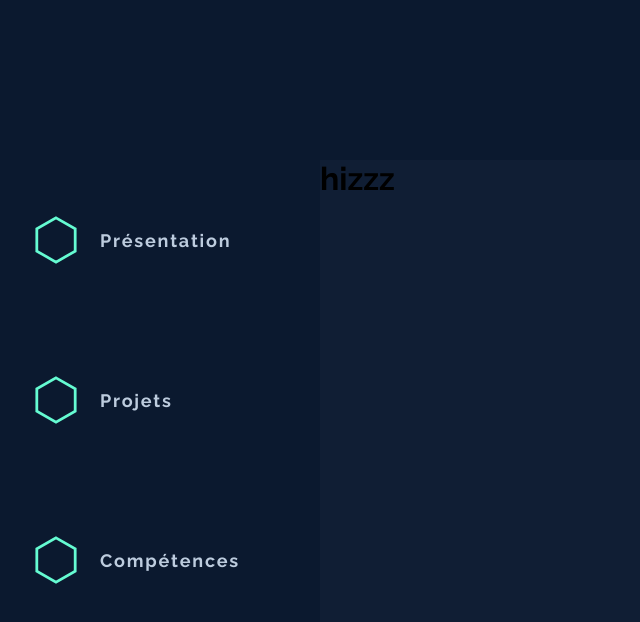
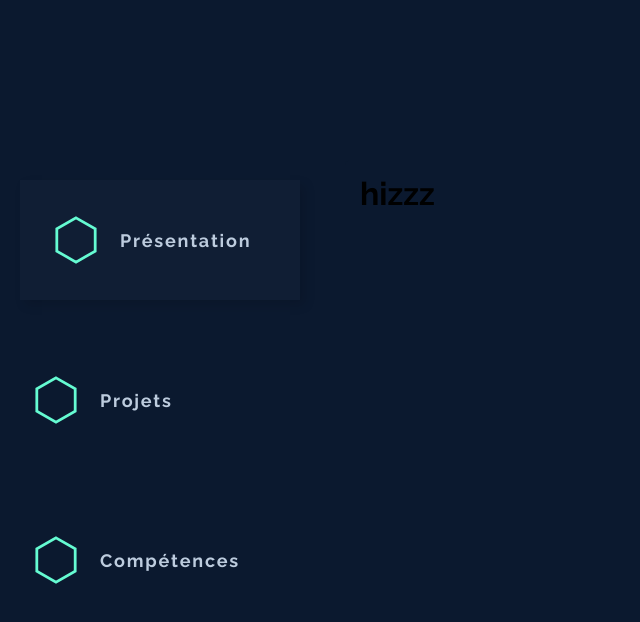
Before and after one commit to LAVITGaetan/portfolio-vue, a Vue app: page / in a window 1280 px wide. Both pictures are taken after a click on the element "Présentation". Shown: the top 622 px of the page, without its empty margins (0-640 px from the left). Built offline with nearby package versions, Linux system fonts and the light colour scheme.

Commit message:
Animation finale de la navbar

```diff
--- a/src/App.vue
+++ b/src/App.vue
@@ -1,11 +1,11 @@
 <template>
   <div id="app">
     <div id="grid">
-  <Content v-if="contentArray[0] == undefined"/>
-  <Presentation :msg="messagez" v-if="contentArray[0] === 'Presentation'"/>
-  <Project :msg="message" v-if="contentArray[0] === 'Project'"/>
-  <Competence :msg="messagea" v-if="contentArray[0] === 'Competence'"/>
-      <div class="nav nav1" @click="nav('Presentation')">
+      <Content v-if="contentArray[0] == undefined" />
+      <Presentation :msg="messagez" v-if="contentArray[0] === 'presentation'" />
+      <Project :msg="message" v-if="contentArray[0] === 'project'" />
+      <Competence :msg="messagea" v-if="contentArray[0] === 'competence'" />
+      <div class="nav" id="nav-presentation" @click="nav('presentation')">
         <img
           class="color0 nav-icon"
           src="./assets/polygon-full.svg"
@@ -14,7 +14,7 @@
         />
         <h2 class="nav-title">Présentation</h2>
       </div>
-      <div class="nav nav2" @click="nav('Project')">
+      <div class="nav" id="nav-project" @click="nav('project')">
         <img
           class="color0 nav-icon"
           src="./assets/polygon-full.svg"
@@ -23,7 +23,7 @@
         />
         <h2 class="nav-title">Projets</h2>
       </div>
-      <div class="nav nav3" @click="nav('Competence')">
+      <div class="nav" id="nav-competence" @click="nav('competence')">
         <img
           class="color0 nav-icon"
           src="./assets/polygon-full.svg"
@@ -37,11 +37,10 @@
 </template>
 
 <script>
-
-import Content from './components/Content.vue';
-import Presentation from './components/Project.vue';
-import Project from './components/Project.vue';
-import Competence from './components/Project.vue';
+import Content from "./components/Content.vue";
+import Presentation from "./components/Presentation.vue";
+import Project from "./components/Project.vue";
+import Competence from "./components/Competence.vue";
 
 export default {
   name: "App",
@@ -49,22 +48,37 @@ export default {
     Content,
     Presentation,
     Project,
-    Competence
+    Competence,
   },
-  data () {
+  data() {
     return {
-      message:'hi',
-      messagez:'hizzz',
-      messagea:'hiaaaa',
-      contentArray:[]
+      message: "hi",
+      messagez: "hizzz",
+      messagea: "hiaaaa",
+      contentArray: [],
+    };
+  },
+  methods: {
+    navDesign(content) {
+      setTimeout(() => {
+        let presentation = document.getElementById('nav-presentation');
+        let project = document.getElementById('nav-project');
+        let competence = document.getElementById('nav-competence');
+
+        presentation.classList.remove('nav-active');
+        project.classList.remove('nav-active');
+        competence.classList.remove('nav-active');
+      let element = document.getElementById(`nav-${content}`);
+          element.classList.add('nav-active');
+      }, 100);
+
+    },
+    nav(content) {
+      this.contentArray = [];
+      this.contentArray.push(content);
+      this.navDesign(content);
     }
   },
-  methods: {
-    nav(content) {
-      this.contentArray = [];
-      this.contentArray.push(content)
-    }
-  }
 };
 </script>
 
@@ -121,6 +135,12 @@ export default {
   cursor: pointer;
 }
 
+.nav-active {
+  background: var(--colorDarkLighter);
+  box-shadow: 5px 5px 10px #00000020;
+  margin: 20px;
+}
+
 .nav::before {
   transition: 0.3s ease-out;
   content: "";
@@ -169,17 +189,17 @@ export default {
   letter-spacing: 0.15em;
 }
 
-.nav1 {
+#nav-presentation {
   transition: 0.3s ease-out;
   grid-area: 2 / 1 / 2 / 2;
 }
 
-.nav2 {
+#nav-project {
   transition: 0.3s ease-out;
   grid-area: 3 / 1 / 4 / 2;
 }
 
-.nav3 {
+#nav-competence {
   transition: 0.3s ease-out;
   grid-area: 4 / 1 / 4 / 2;
 }
@@ -198,8 +218,14 @@ export default {
   z-index: 100;
 }
 
-#content, #presentation, #project, #competence {
+#content,
+#presentation,
+#project,
+#competence {
   grid-area: 2 / 2 / 6 / 6;
-  background: var(--colorDarkLighter);
+  background: var(--colorDark);
+  border-top-left-radius: 5px;
+  padding: 15px;
+  margin-left: 25px;
 }
 </style>
--- a/src/components/Competence.vue
+++ b/src/components/Competence.vue
@@ -15,18 +15,5 @@ export default {
 
 <!-- Add "scoped" attribute to limit CSS to this component only -->
 <style scoped>
-h3 {
-  margin: 40px 0 0;
-}
-ul {
-  list-style-type: none;
-  padding: 0;
-}
-li {
-  display: inline-block;
-  margin: 0 10px;
-}
-a {
-  color: #42b983;
-}
+
 </style>
--- a/src/components/Presentation.vue
+++ b/src/components/Presentation.vue
@@ -15,18 +15,5 @@ export default {
 
 <!-- Add "scoped" attribute to limit CSS to this component only -->
 <style scoped>
-h3 {
-  margin: 40px 0 0;
-}
-ul {
-  list-style-type: none;
-  padding: 0;
-}
-li {
-  display: inline-block;
-  margin: 0 10px;
-}
-a {
-  color: #42b983;
-}
+
 </style>
--- a/src/components/Project.vue
+++ b/src/components/Project.vue
@@ -15,18 +15,5 @@ export default {
 
 <!-- Add "scoped" attribute to limit CSS to this component only -->
 <style scoped>
-h3 {
-  margin: 40px 0 0;
-}
-ul {
-  list-style-type: none;
-  padding: 0;
-}
-li {
-  display: inline-block;
-  margin: 0 10px;
-}
-a {
-  color: #42b983;
-}
+
 </style>
```
